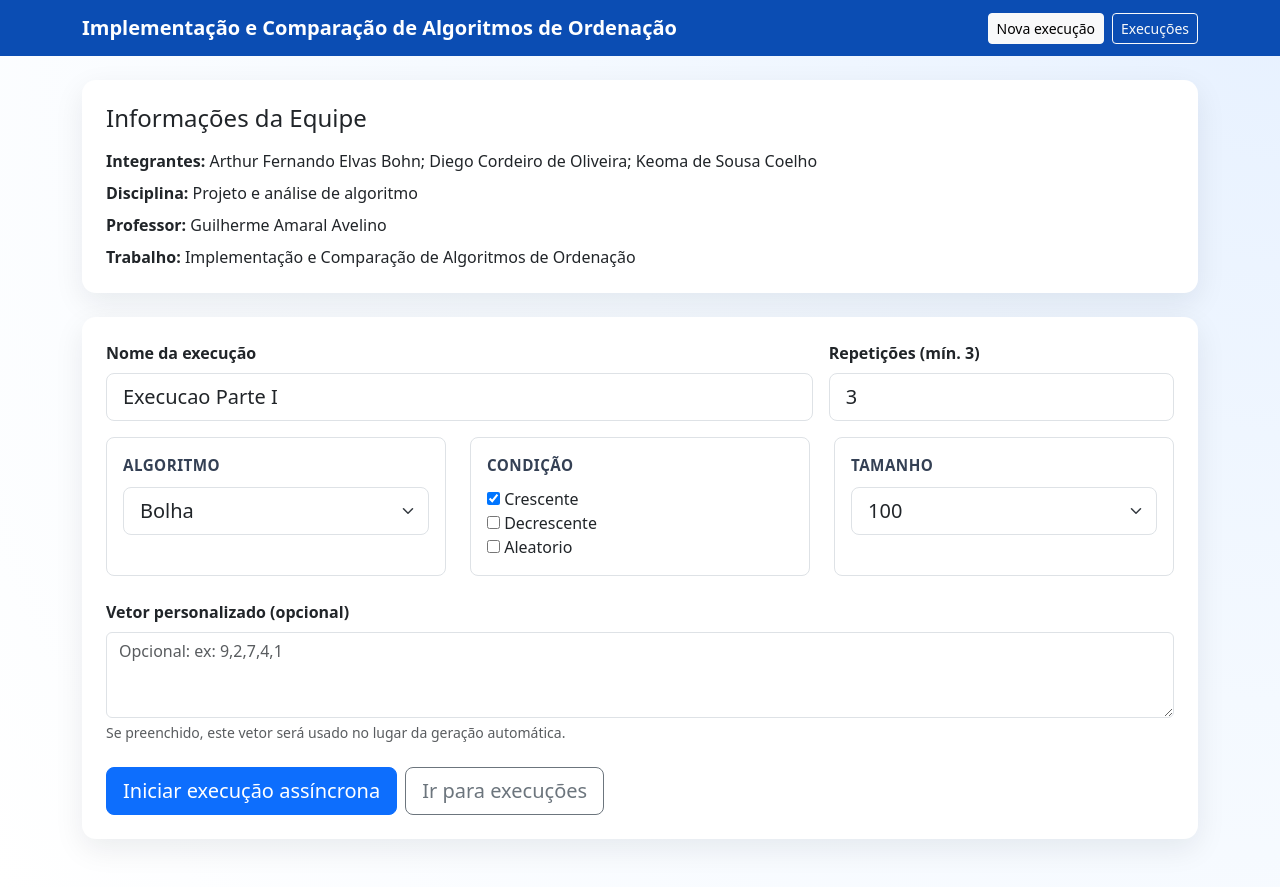
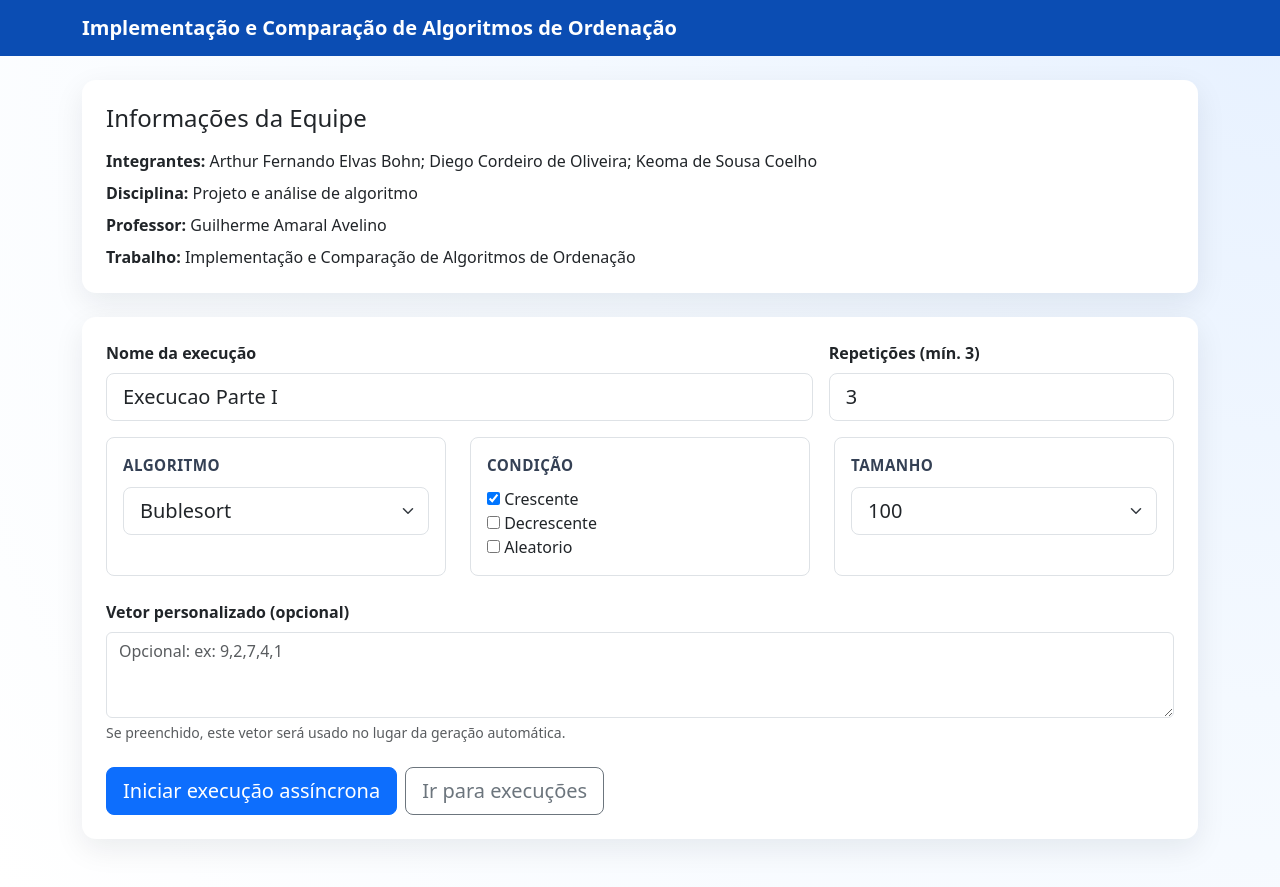
Before and after one commit to diegocordeiro/trabalho_algoritmos_ordenacao, a Django app: page / in a window 1280 px wide. Run offline with Django 5.2, Linux system fonts and the light colour scheme.

Commit message:
Modificação nos algoritmos.

```diff
--- a/benchmark/forms.py
+++ b/benchmark/forms.py
@@ -1,9 +1,9 @@
 from django import forms
 
 ALGORITMOS_DISPONIVEIS = [
-    ('bolha', 'Bolha'),
-    ('insercao', 'Insercao'),
-    ('intercalacao', 'Intercalacao (MergeSort)'),
+    ('bolha', 'Bublesort'),
+    ('insercao', 'Insertionsort'),
+    ('intercalacao', 'MergeSort'),
     ('heap', 'HeapSort'),
     ('rapido', 'QuickSort'),
 ]
--- a/ordenacao/algoritmos/bolha.py
+++ b/ordenacao/algoritmos/bublesort.py
@@ -1,4 +1,4 @@
-def ordenar_bolha(vetor):
+def ordenar_bublesort(vetor):
     # Cria uma copia do vetor para nao modificar a entrada original.
     arr = list(vetor)
     # Inicializa o contador de comparacoes com zero.
--- a/ordenacao/algoritmos/insercao.py
+++ b/ordenacao/algoritmos/insertionsort.py
@@ -1,4 +1,4 @@
-def ordenar_insercao(vetor):
+def ordenar_insertionsort(vetor):
     # Cria uma copia do vetor para preservar os dados originais.
     arr = list(vetor)
     # Inicializa o contador de comparacoes com zero.
--- a/ordenacao/algoritmos/intercalacao.py
+++ b/ordenacao/algoritmos/mergesort.py
@@ -1,4 +1,4 @@
-def ordenar_intercalacao(vetor):
+def ordenar_mergesort(vetor):
     # Cria uma copia do vetor para evitar alteracao da entrada original.
     arr = list(vetor)
     # Inicializa o contador de comparacoes em zero.
--- a/ordenacao/algoritmos/rapido.py
+++ b/ordenacao/algoritmos/quicksort.py
@@ -1,10 +1,10 @@
-def ordenar_rapido(vetor):
+def ordenar_quicksort(vetor):
     # Cria uma copia do vetor para nao alterar a entrada fornecida.
     arr = list(vetor)
     # Inicializa o contador de comparacoes com zero.
     comparacoes = 0
 
-    # Define funcao PARTITION conforme esquema de Cormen (Lomuto).
+    # Define funcao PARTITION.
     def particionar(p, r):
         # Permite escrita no contador do escopo externo.
         nonlocal comparacoes
--- a/templates/base.html
+++ b/templates/base.html
@@ -42,10 +42,6 @@
 <nav class="navbar navbar-expand-lg navbar-dark" style="background: #0b4db3;">
   <div class="container">
     <a class="navbar-brand fw-semibold" href="/">Implementação e Comparação de Algoritmos de Ordenação</a>
-    <div class="d-flex gap-2">
-      <a class="btn btn-sm btn-light" href="/">Nova execução</a>
-      <a class="btn btn-sm btn-outline-light" href="/execucoes/">Execuções</a>
-    </div>
   </div>
 </nav>
 <main class="container py-4 pb-5">
--- a/templates/benchmark/resultados.html
+++ b/templates/benchmark/resultados.html
@@ -6,6 +6,8 @@
   <h1 class="h4 mb-0">Resultados da Execução #{{ execucao.id }}</h1>
   <div>
     <a class="btn btn-outline-secondary btn-sm" href="{% url 'relatorios:exportar_csv' execucao.id %}">Exportar CSV</a>
+    <a href="/" class="btn btn-primary btn-sm">Nova execução</a>
+    <a href="/execucoes/" class="btn btn-warning btn-sm">Ir para execuções</a>
   </div>
 </div>
 
```
Also changed, not shown: ordenacao/algoritmos/__init__.py (+8 -8 lines), benchmark/templatetags/__init__.py (added).
